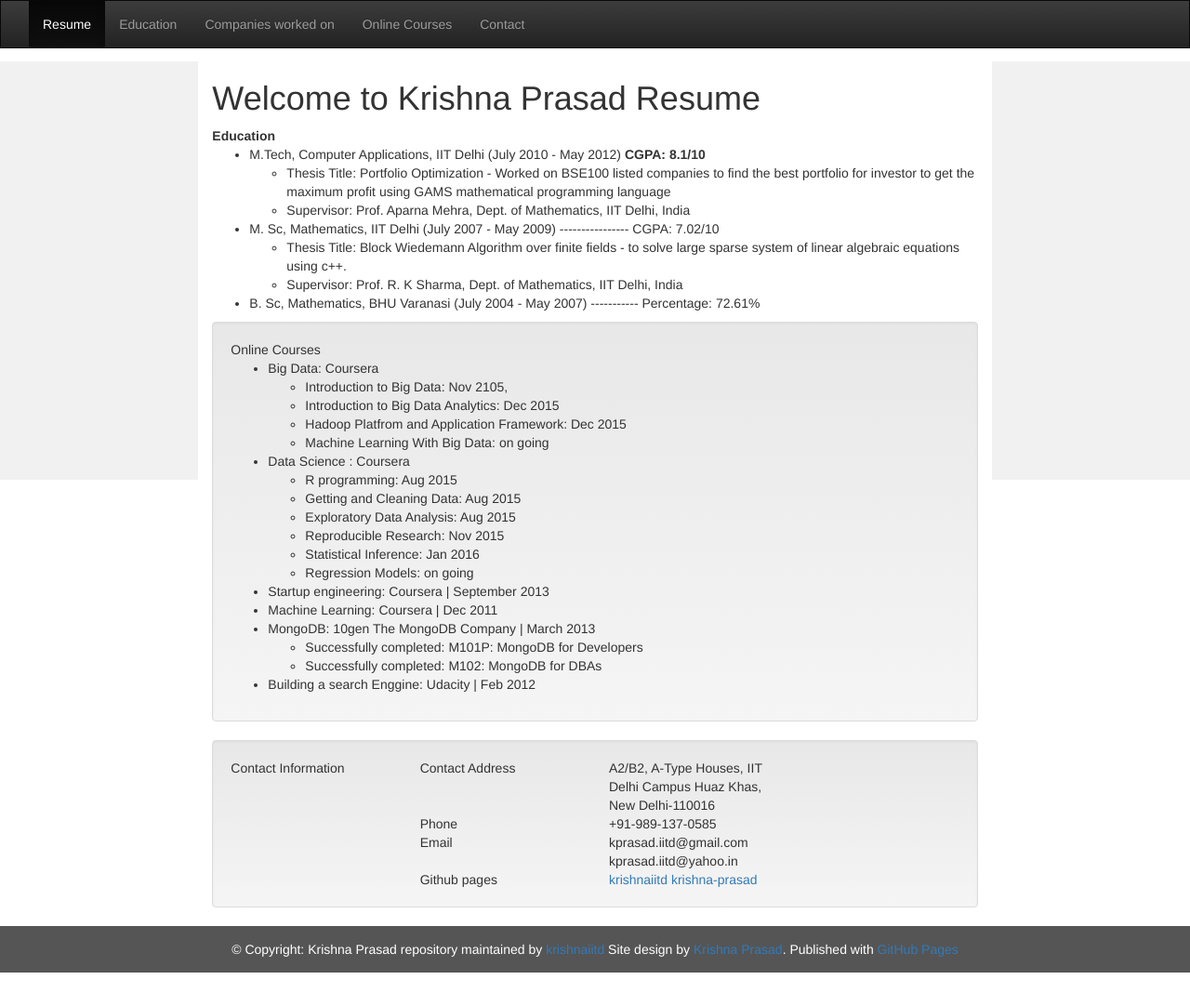
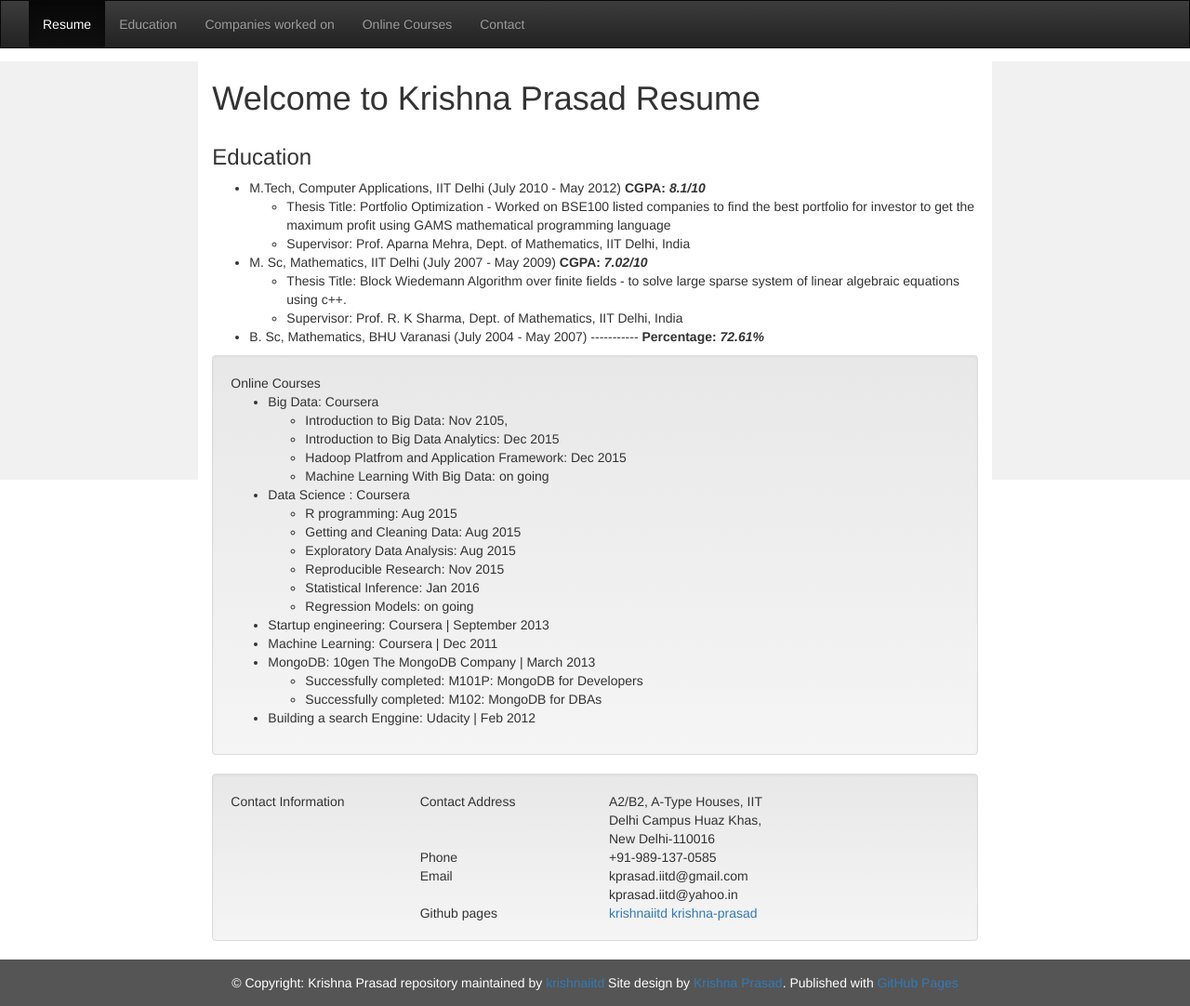
Before and after one commit to krishnaiitd/krishnaiitd.github.io, a Jekyll site: the page built from index.html, in a window 1280 px wide. Shown: the whole page at 93% size. Built offline with Jekyll 4.4.1, drawn with Linux system fonts in a browser that asks for light colours; before the commit the page ends 1046 px from its top, so only the background shows below that.

Commit message:
Updated cv

```diff
--- a/index.html
+++ b/index.html
@@ -15,10 +15,10 @@ keywords: Krishna Prasad, Krishna Prasad IIT Delhi, Krishna Prasad Jabong, Krish
 				<!-- Education section-->
 				<section id="education">
 					<div class="row">
-						<div class="col-xs-6 col-sm-3"><strong>Education</strong></div>
+						<div class="col-xs-6 col-sm-3"><h3>Education</h3></div>
 					</div>
 					<ul>
-						<li>M.Tech, Computer Applications, IIT Delhi (July 2010 - May 2012)  <strong>CGPA: 8.1/10</strong>
+						<li>M.Tech, Computer Applications, IIT Delhi (July 2010 - May 2012) <strong>CGPA: <i>8.1/10</i></strong>
 							<ul>
 								<li>
 									Thesis Title: Portfolio Optimization - Worked on BSE100 listed companies to find the best portfolio for investor to get the maximum profit using
@@ -30,7 +30,7 @@ keywords: Krishna Prasad, Krishna Prasad IIT Delhi, Krishna Prasad Jabong, Krish
 							</ul>
 						</li>
 						<li>
-							M. Sc, Mathematics, IIT Delhi (July 2007 - May 2009) ---------------- CGPA: 7.02/10
+							M. Sc, Mathematics, IIT Delhi (July 2007 - May 2009) <strong>CGPA: <i>7.02/10</i></strong>
 							<ul>
 								<li>
 									Thesis Title: Block Wiedemann Algorithm over finite fields - to solve large sparse system of linear algebraic equations using c++.
@@ -41,7 +41,7 @@ keywords: Krishna Prasad, Krishna Prasad IIT Delhi, Krishna Prasad Jabong, Krish
 							</ul>
 						</li>
 						<li>
-							B. Sc, Mathematics, BHU Varanasi (July 2004 - May 2007) ----------- Percentage: 72.61%
+							B. Sc, Mathematics, BHU Varanasi (July 2004 - May 2007) ----------- <strong>Percentage: <i>72.61%</i></i></strong>
 						</li>
 					</ul>
 				</section>
```
Also changed, not shown: 2 other files.
